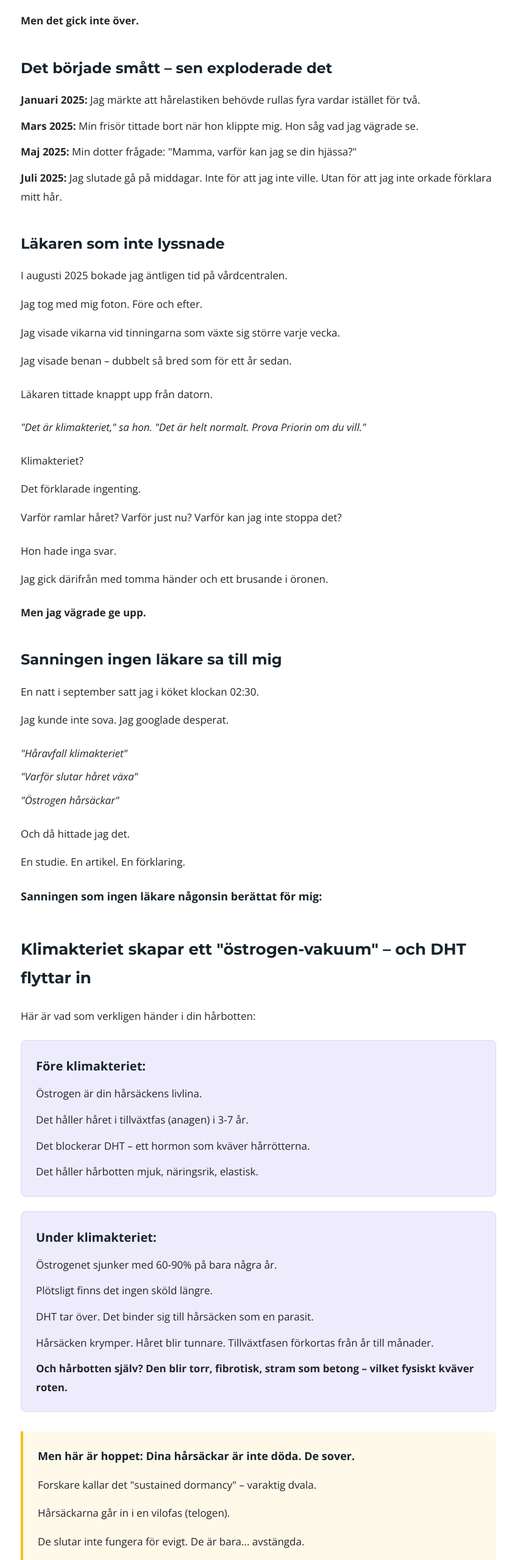
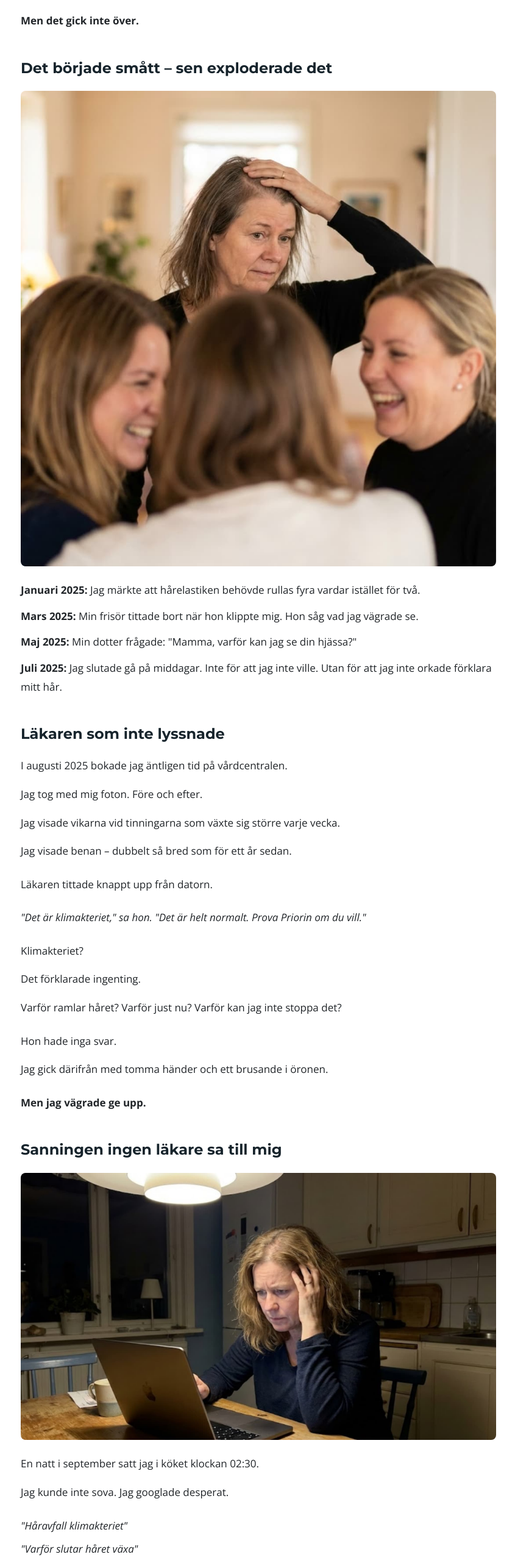
Before and after one commit to mangaz900/luminaflow, a React (Vite) app: page /kvinnor-55-plus-v3 in a window 1280 px wide. Shown: the part 2082-4641 px from the top of the page at 61% size, without its empty margins (216-1061 px from the left). Built offline with nearby package versions, Linux system fonts and the light colour scheme; no server answers; a web font is replaced by a local one.

Commit message:
Women55PlusV3: Lägg till bilder 57.jpg och 3 (6).jpg

```diff
--- a/pages/listicles/Women55PlusV3.tsx
+++ b/pages/listicles/Women55PlusV3.tsx
@@ -134,6 +134,11 @@ const Women55PlusV3: React.FC = () => {
                             Det började smått – sen exploderade det
                         </h3>
 
+                        {/* Image */}
+                        <div className="mb-6">
+                            <img src="/57.jpg" alt="Håravfall progression" className="w-full h-auto rounded-lg" />
+                        </div>
+
                         <p className="text-[17px] mb-3">
                             <strong>Januari 2025:</strong> Jag märkte att hårelastiken behövde rullas fyra vardar istället för två.
                         </p>
@@ -205,6 +210,11 @@ const Women55PlusV3: React.FC = () => {
                         <h3 className="text-[24px] font-bold mt-10 mb-4 text-[#17242C]" style={{ fontFamily: '"Montserrat", sans-serif' }}>
                             Sanningen ingen läkare sa till mig
                         </h3>
+
+                        {/* Image */}
+                        <div className="mb-6">
+                            <img src="/3 (6).jpg" alt="Forskning om håravfall" className="w-full h-auto rounded-lg" />
+                        </div>
 
                         <p className="text-[17px] mb-4">
                             En natt i september satt jag i köket klockan 02:30.
```
